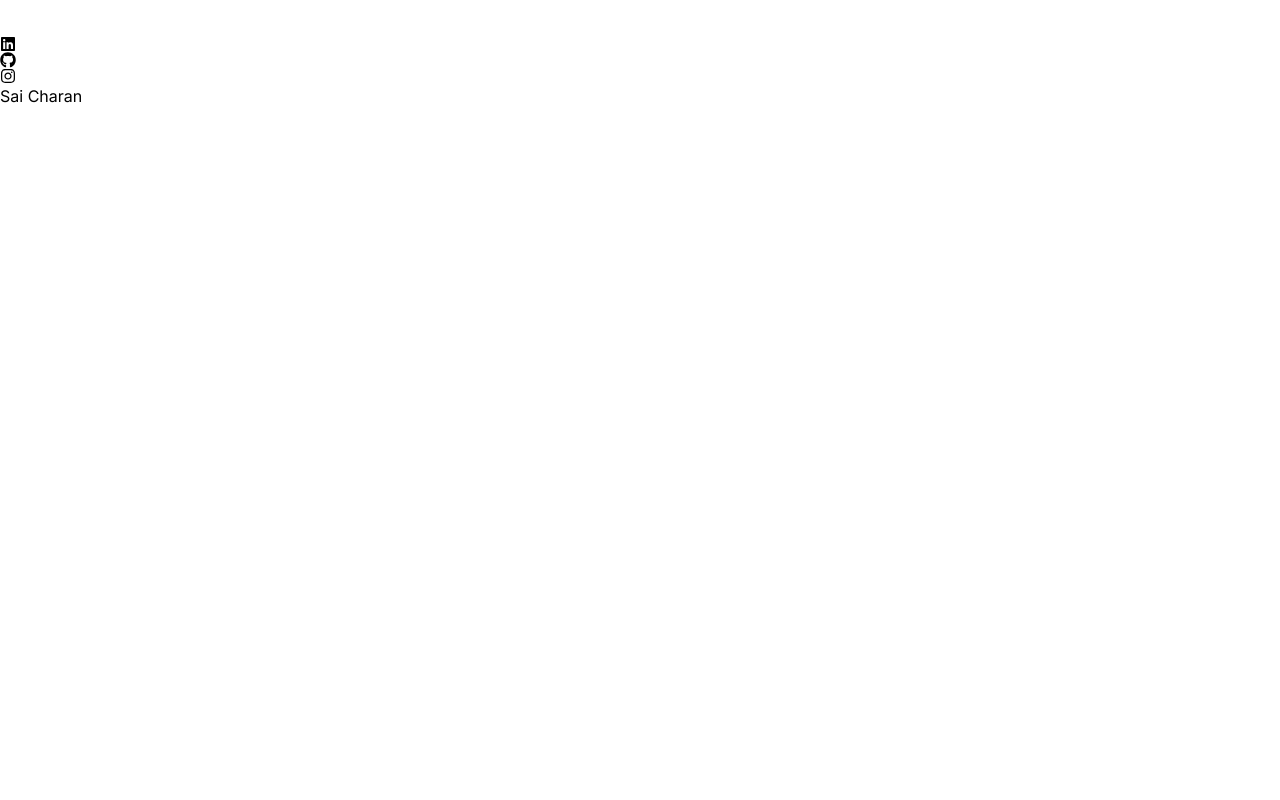
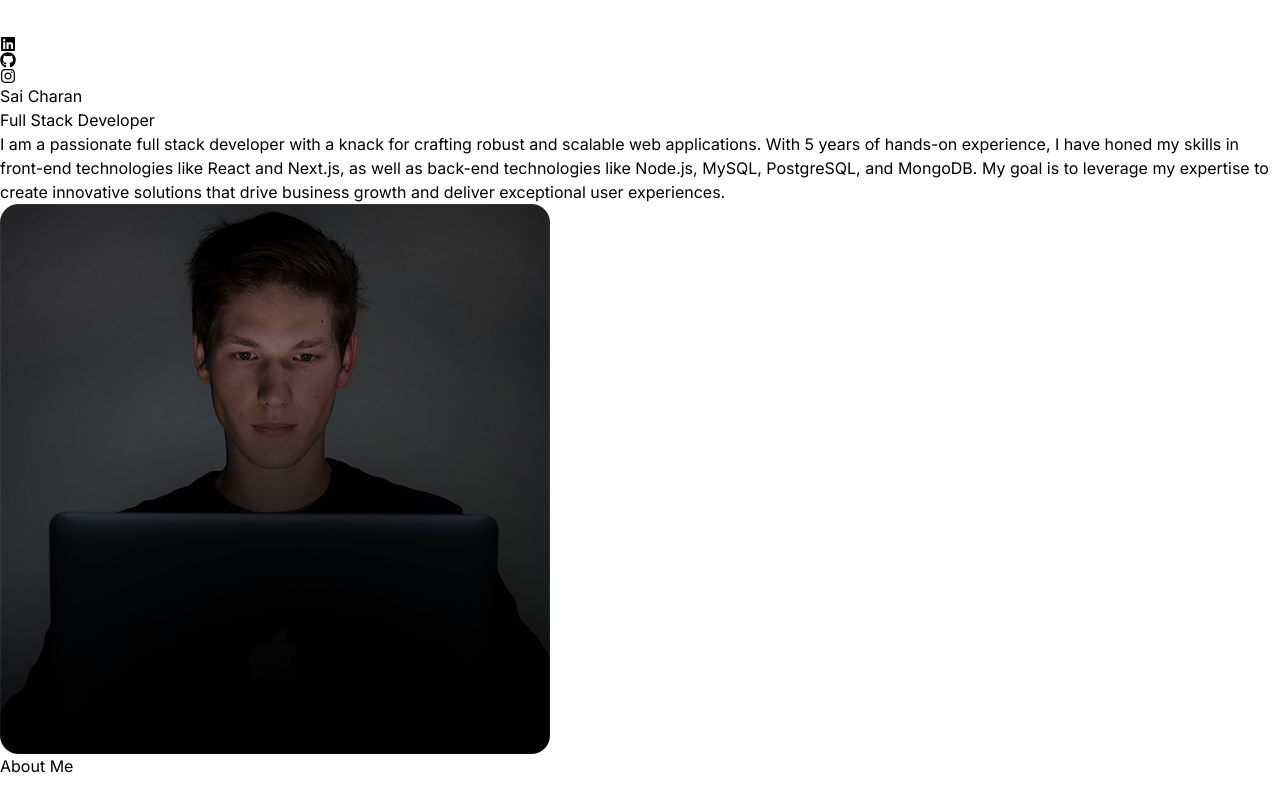
Before and after one commit to saicharan293/Portfolio, a React (Vite) app: page / in a window 1280 px wide. Built offline with nearby package versions, Linux system fonts and the light colour scheme.

Commit message:
about me page started

```diff
--- a/src/App.jsx
+++ b/src/App.jsx
@@ -1,15 +1,19 @@
 import React from 'react'
 import Navbar from './components/Navbar'
 import Hero from './components/Hero'
+import About from './components/About'
 
 const App = () => {
   return (
     <div className='overflow-x-hidden text-neutral-300 antialiased selection:bg-cyan-300 selection:text-cyan-900'>
-      <div className="flixed top-0 -z-10 h-full w-full"></div>
+      <div className="fixed top-0 -z-10 h-full w-full">
+
       <div className="absolute top-0 z-[-2] h-screen w-screen bg-neutral-950 bg-[radial-gradient(ellipse_80%_80%_at_50%_-20%,rgba(120,119,198,0.3),rgba(255,255,255,0))]"></div>
+      </div>
       <div className="container mx-auto px-8">
         <Navbar />
         <Hero />
+        <About />
       </div>
     </div>
   )
--- /dev/null
+++ b/src/components/About.jsx
@@ -0,0 +1,11 @@
+import React from 'react'
+
+const About = () => {
+  return (
+    <div className='border-b border-neutral-900 pb-4'>
+      <h2 className="my-20 text-center text-4xl">About Me</h2>
+    </div>
+  )
+}
+
+export default About
--- a/src/components/Hero.jsx
+++ b/src/components/Hero.jsx
@@ -1,4 +1,6 @@
 import React from 'react'
+import {HERO_CONTENT} from '../constants'
+import profiePic from '../assets/kevinRushProfile.png'
 
 const Hero = () => {
   return (
@@ -6,8 +8,15 @@ const Hero = () => {
         <div className="flex flex-wrap">
             <div className="w-full lg:w-1/2">
                 <div className="flex flex-col items-center lg:items-start">
-                    <h1 className='pb-16 text-6xl'>Sai Charan</h1>
+                    <h1 className='pb-16 text-6xl font-thin tracking-tight lg:mt-16 lg:text-8xl'>Sai Charan</h1>
+                    <span className="bg-gradient-to-r from-pink-300 via-slate-500 to-purple-500 bg-clip-text text-4xl tracking-tight text-transparent">Full Stack Developer</span>
+                    <p className='my-2 max-w-xl py-6 font-light tracking-tighter'>{HERO_CONTENT}</p>
                 </div>
+            </div>
+            <div className="w-full lg:w-1/2 lg:p-8">
+              <div className="flex justify-center">
+                <img src={profiePic} alt="Sai Charan" />
+              </div>
             </div>
         </div>
     </div>
```
